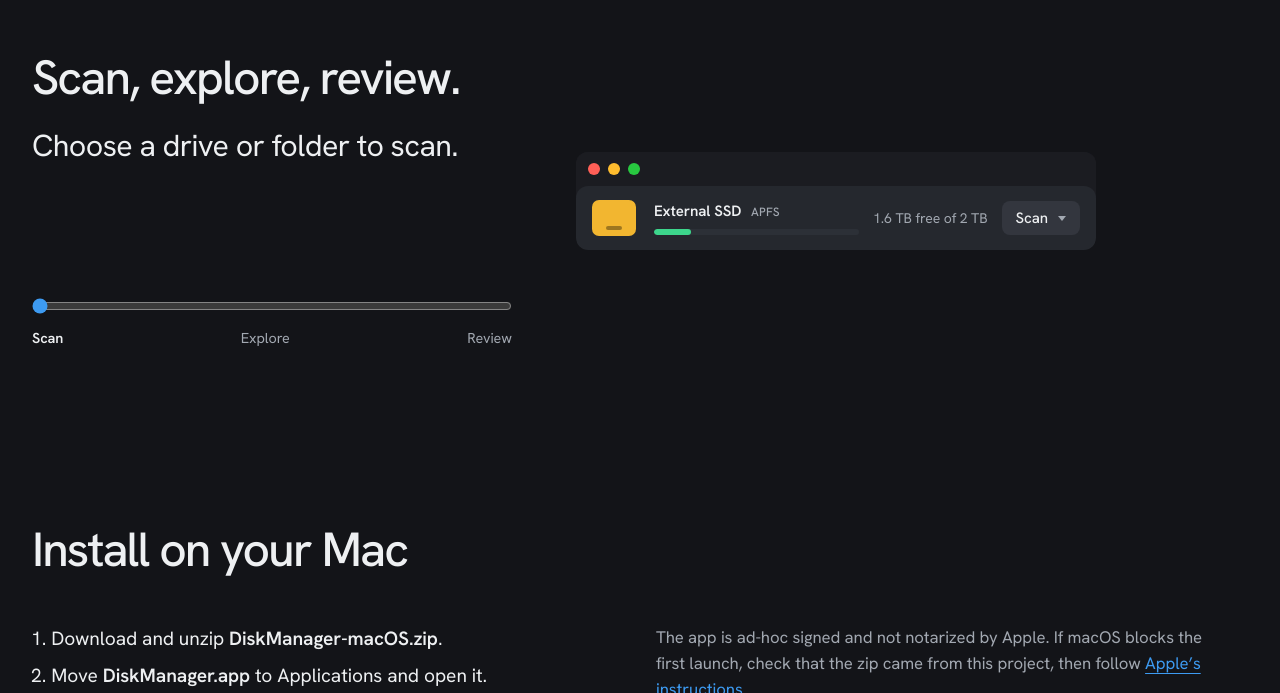
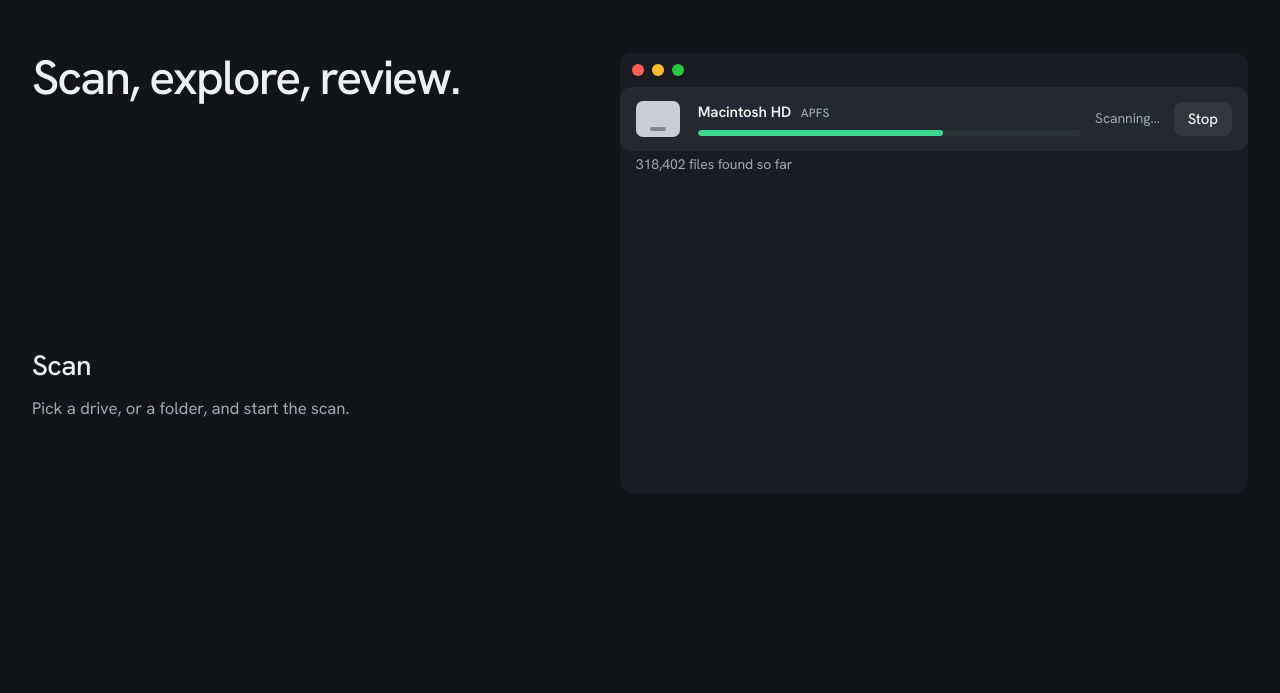
Before and after one commit to ckrfeng/disk-manager, a plain HTML site: page docs/index.html in a window 1280 px wide. Shown: the part 2627-3320 px from the top of the page. Drawn offline with Linux system fonts and the light colour scheme.

Commit message:
Replace the stage slider with a scroll story
The three steps (scan, explore, review) now scroll past on the left
while the app window stays put on the right and switches view as each
step reaches the middle of the screen. The explore view uses the sample
tree's real folder sizes. On phones the steps stack and all views show.

```diff
--- a/docs/index.html
+++ b/docs/index.html
@@ -214,52 +214,78 @@
       </article>
     </section>
 
-    <section class="frame stages reveal" aria-labelledby="stages-title">
-      <div class="stage-copy">
+    <section class="frame story" id="stages" aria-labelledby="stages-title">
+      <div class="story-grid">
+        <div class="story-steps">
           <h2 id="stages-title">Scan, explore, review.</h2>
-        <p class="stage-clause" id="stage-clause" aria-live="polite">Choose a drive or folder to scan.</p>
-        <label class="stage-slider">
-          <span class="visually-hidden">Stage</span>
-          <input type="range" id="stage" min="0" max="2" step="1" value="0" aria-describedby="stage-names">
-        </label>
-        <div class="stage-names" id="stage-names" aria-hidden="true">
-          <span data-stage-name="0">Scan</span>
-          <span data-stage-name="1">Explore</span>
-          <span data-stage-name="2">Review</span>
+          <div class="story-step is-current" data-step="scan">
+            <h3>Scan</h3>
+            <p>Pick a drive, or a folder, and start the scan.</p>
+          </div>
+          <div class="story-step" data-step="explore">
+            <h3>Explore</h3>
+            <p>Click a slice to open its folder. The path at the top takes you back up, and so does the centre of the chart.</p>
+          </div>
+          <div class="story-step" data-step="review">
+            <h3>Review</h3>
+            <p>Drag what you want gone into the review area, check the total, then send it to the Trash.</p>
           </div>
         </div>
-      <div class="stage-view" data-stage="0">
-        <div class="app-window small-window" data-view="0" data-ui aria-hidden="true">
-          <div class="win-bar"><span class="lights"><i></i><i></i><i></i></span></div>
+
+        <div class="story-stage" data-active="scan">
+          <div class="app-window" data-ui>
+            <div class="win-bar"><span class="lights" aria-hidden="true"><i></i><i></i><i></i></span></div>
+
+            <div class="story-view" data-view="scan">
               <ul class="disk-list">
                 <li class="disk-row">
-              <span class="drive drive-ext"></span>
+                  <span class="drive drive-mac"></span>
                   <div class="disk-main">
-                <div class="disk-name">External SSD <span class="fs">APFS</span></div>
-                <div class="disk-bar"><i class="used-ok" style="width: 18%"></i></div>
+                    <div class="disk-name">Macintosh HD <span class="fs">APFS</span></div>
+                    <div class="disk-bar"><i class="used-ok" style="width: 64%"></i></div>
                   </div>
-              <div class="disk-space">1.6 TB free of 2 TB</div>
-              <span class="scan-btn">Scan<span class="chev"></span></span>
+                  <div class="disk-space">Scanning…</div>
+                  <span class="scan-btn">Stop</span>
                 </li>
               </ul>
+              <p class="scan-note">318,402 files found so far</p>
             </div>
-        <div class="app-window small-window" data-view="1" data-ui aria-hidden="true">
-          <div class="win-bar"><span class="lights"><i></i><i></i><i></i></span></div>
+
+            <div class="story-view" data-view="explore">
+              <div class="explore-head">
+                <span class="folder-big" aria-hidden="true"></span>
+                <div>
+                  <p class="side-title">User 1</p>
+                  <p class="side-sub">164.17 GB · 8 items</p>
+                </div>
+              </div>
+              <p class="story-crumbs">Macintosh HD › Users › User 1</p>
               <ul class="folder-list">
-            <li><span class="swatch" style="background: rgb(61,155,242)"></span><span class="name">Movies ›</span><strong>96 GB</strong></li>
-            <li><span class="swatch" style="background: rgb(47,190,160)"></span><span class="name">Developer ›</span><strong>52 GB</strong></li>
-            <li><span class="swatch" style="background: rgb(120,200,90)"></span><span class="name">Downloads ›</span><strong>27 GB</strong></li>
-            <li><span class="swatch" style="background: rgb(230,190,70)"></span><span class="name">Music ›</span><strong>24 GB</strong></li>
+                <li class="row"><span class="swatch" style="background: rgb(90,160,230)"></span><span class="ico ico-folder"></span><span class="name">Movies</span><strong>53.01 GB</strong></li>
+                <li class="row"><span class="swatch" style="background: rgb(90,160,230)"></span><span class="ico ico-folder"></span><span class="name">Library</span><strong>41.66 GB</strong></li>
+                <li class="row"><span class="swatch" style="background: rgb(90,160,230)"></span><span class="ico ico-folder"></span><span class="name">Documents</span><strong>32.48 GB</strong></li>
+                <li class="row"><span class="swatch" style="background: rgb(90,160,230)"></span><span class="ico ico-folder"></span><span class="name">Downloads</span><strong>17.02 GB</strong></li>
+                <li class="row"><span class="swatch" style="background: rgb(90,160,230)"></span><span class="ico ico-folder"></span><span class="name">Developer</span><strong>9.14 GB</strong></li>
+                <li class="row"><span class="swatch" style="background: rgb(90,160,230)"></span><span class="ico ico-folder"></span><span class="name">Music</span><strong>6.74 GB</strong></li>
+                <li class="row"><span class="swatch" style="background: rgb(90,160,230)"></span><span class="ico ico-folder"></span><span class="name">Pictures</span><strong>3.26 GB</strong></li>
+                <li class="row"><span class="swatch" style="background: rgb(90,160,230)"></span><span class="ico ico-folder"></span><span class="name">.Trash</span><strong>881 MB</strong></li>
               </ul>
             </div>
-        <div class="app-window review-window" data-view="2" data-ui aria-hidden="true">
-          <div class="win-bar"><span class="lights"><i></i><i></i><i></i></span></div>
+
+            <div class="story-view" data-view="review">
               <div class="review">
-            <p class="review-head">1 item · 3.1 GB</p>
+                <p class="review-head">3 items · 14.2 GB</p>
                 <ul class="review-list">
+                  <li><span class="ico ico-folder"></span><span class="name">Video exports 2024</span><strong>9.8 GB</strong></li>
                   <li><span class="ico ico-folder"></span><span class="name">Xcode Simulators</span><strong>3.1 GB</strong></li>
+                  <li><span class="ico ico-file"></span><span class="name">Old installers</span><strong>1.3 GB</strong></li>
                 </ul>
-            <div class="review-actions"><span class="btn primary">Move to Trash</span></div>
+                <div class="review-actions">
+                  <span class="btn primary">Move to Trash</span>
+                  <span class="danger">Delete permanently…</span>
+                </div>
+              </div>
+            </div>
           </div>
         </div>
       </div>
--- a/docs/page.js
+++ b/docs/page.js
@@ -1,34 +1,24 @@
-// Stage slider and entrance motion for the DiskManager page.
-// Without JavaScript the page shows everything: stage 1 is the default and .reveal only hides when `js` is set.
+// Scroll story and entrance motion for the DiskManager page.
+// Without JavaScript the first step and its view show, and .reveal only hides when `js` is set.
 (function () {
   "use strict";
 
-  var clauses = [
-    "Choose a drive or folder to scan.",
-    "Click through the sunburst to find the big items.",
-    "Collect what you want gone and check the total."
-  ];
-
-  var slider = document.getElementById("stage");
-  var clause = document.getElementById("stage-clause");
-  var view = document.querySelector(".stage-view");
-  var names = document.querySelectorAll("[data-stage-name]");
-
-  function setStage(value) {
-    var stage = String(value);
-    view.setAttribute("data-stage", stage);
-    clause.textContent = clauses[Number(stage)];
-    slider.setAttribute("aria-valuetext", clauses[Number(stage)]);
-    names.forEach(function (name) {
-      name.classList.toggle("current", name.getAttribute("data-stage-name") === stage);
-    });
+  // The story: the step nearest the middle of the screen decides which app view shows
+  var stage = document.querySelector(".story-stage");
+  var steps = document.querySelectorAll(".story-step");
+  if (stage && steps.length && "IntersectionObserver" in window) {
+    var storyObserver = new IntersectionObserver(function (entries) {
+      entries.forEach(function (entry) {
+        if (!entry.isIntersecting) return;
+        var current = entry.target;
+        stage.setAttribute("data-active", current.getAttribute("data-step"));
+        steps.forEach(function (step) { step.classList.toggle("is-current", step === current); });
+      });
+    }, { rootMargin: "-45% 0px -45% 0px", threshold: 0 });
+    steps.forEach(function (step) { storyObserver.observe(step); });
   }
 
-  if (slider && view && clause) {
-    slider.addEventListener("input", function () { setStage(slider.value); });
-    setStage(slider.value);
-  }
-
+  // Sections rise in as they enter
   var reveals = document.querySelectorAll(".reveal");
   if ("IntersectionObserver" in window) {
     var observer = new IntersectionObserver(function (entries) {
--- a/docs/style.css
+++ b/docs/style.css
@@ -217,8 +217,8 @@ nav a:hover { color: var(--ink); }
   cursor: pointer;
 }
 /* Text in the centre scales with the chart, so it stays inside the disc at any width */
-.chart-center strong { font-size: clamp(.6rem, 6.5cqi, 1.25rem); font-weight: 600; white-space: nowrap; line-height: 1.1; }
-.chart-center small { font-size: clamp(.5rem, 5cqi, .8125rem); color: var(--muted); white-space: nowrap; max-width: 100%; overflow: hidden; text-overflow: ellipsis; }
+.chart-center strong { font-size: clamp(.55rem, 3.2cqi, 1rem); font-weight: 600; line-height: 1.15; max-width: 80%; text-align: center; text-wrap: balance; }
+.chart-center small { font-size: clamp(.5rem, 2.8cqi, .75rem); color: var(--muted); white-space: nowrap; max-width: 84%; overflow: hidden; text-overflow: ellipsis; text-align: center; }
 
 .side { padding: 8px 16px 16px 8px; min-width: 0; }
 .side-head { display: flex; align-items: center; gap: 12px; margin-bottom: 10px; }
@@ -302,24 +302,25 @@ button.row { cursor: pointer; }
 .module-text h3 { margin: 0 0 .6rem; font-size: 1.35rem; font-weight: 500; letter-spacing: -.02em; }
 .module-text p { margin: 0; color: var(--muted); max-width: 30rem; line-height: 1.55; }
 
-/* How it works: one slider chooses the view and the sentence */
-.stages {
-  display: grid;
-  grid-template-columns: minmax(0, 1fr) minmax(0, 1.4fr);
-  gap: clamp(2rem, 5vw, 5rem);
-  align-items: center;
-  padding-block: clamp(3rem, 7vw, 5.5rem);
-}
-.stages h2 { margin-bottom: 1.5rem; }
-.stage-clause { font-size: clamp(1.4rem, 2.4vw, 1.9rem); line-height: 1.25; letter-spacing: -.02em; margin: 0 0 2rem; min-height: 4.5em; }
-.stage-slider input { width: 100%; accent-color: var(--accent); margin: 0; }
-.stage-names { display: flex; justify-content: space-between; color: var(--muted); font-size: .9rem; margin-top: .5rem; }
-.stage-names .current { color: var(--ink); font-weight: 600; }
-.stage-view [data-view] { display: none; }
-.stage-view[data-stage="0"] [data-view="0"],
-.stage-view[data-stage="1"] [data-view="1"],
-.stage-view[data-stage="2"] [data-view="2"] { display: block; }
-.stage-view .app-window { width: 100%; }
+/* Scroll story: the steps scroll past on the left while the app window stays put on the right */
+.story { padding-block: clamp(3rem, 7vw, 5.5rem); }
+.story-grid { display: grid; grid-template-columns: minmax(0, 1fr) minmax(0, 1.2fr); gap: clamp(2rem, 5vw, 5rem); align-items: start; }
+.story h2 { font-size: clamp(2rem, 3.8vw, 3rem); font-weight: 500; letter-spacing: -.04em; line-height: 1.05; margin: 0 0 2rem; text-wrap: balance; }
+.story-step { min-height: 62vh; display: flex; flex-direction: column; justify-content: center; opacity: .4; transition: opacity 300ms ease-out; }
+.story-step.is-current { opacity: 1; }
+.story-step h3 { font-size: 1.75rem; font-weight: 500; letter-spacing: -.02em; margin: 0 0 .6rem; }
+.story-step p { margin: 0; color: var(--muted); max-width: 28rem; line-height: 1.6; font-size: 1.05rem; }
+.story-stage { position: sticky; top: 14vh; }
+.story-stage .app-window { min-height: 440px; }
+.story-view { display: none; }
+.story-stage[data-active="scan"] [data-view="scan"],
+.story-stage[data-active="explore"] [data-view="explore"],
+.story-stage[data-active="review"] [data-view="review"] { display: block; }
+.scan-note { margin: 4px 16px 18px; color: var(--muted); font-size: .875rem; }
+.explore-head { display: flex; align-items: center; gap: 12px; padding: 6px 16px 14px; }
+.story-crumbs { margin: 0 16px 10px; color: var(--muted); font-size: .8125rem; }
+.story-stage .folder-list { padding: 0 16px 16px; }
+.story-stage .folder-list .row { grid-template-columns: auto auto minmax(0, 1fr) auto; }
 
 /* Install */
 .install { padding-block: clamp(3rem, 7vw, 5.5rem); }
@@ -408,7 +409,10 @@ button.row { cursor: pointer; }
   .scan-body { grid-template-columns: 1fr; }
   .orbit { width: min(86%, 300px); }
   .side { padding: 0 16px 12px; }
-  .module, .stages, .install-body, .faq { grid-template-columns: 1fr; }
+  .module, .story-grid, .install-body, .faq { grid-template-columns: 1fr; }
+  .story-stage { position: static; }
+  .story-view { display: block; }
+  .story-step { min-height: 0; padding-block: 1.5rem; opacity: 1; }
   .faq > h2 { grid-row: auto; position: static; margin-bottom: 2rem; }
   .faq details { grid-column: 1; }
   .module { gap: 1.25rem; }
```
Lines whose indentation alone changed are shown as unchanged.
